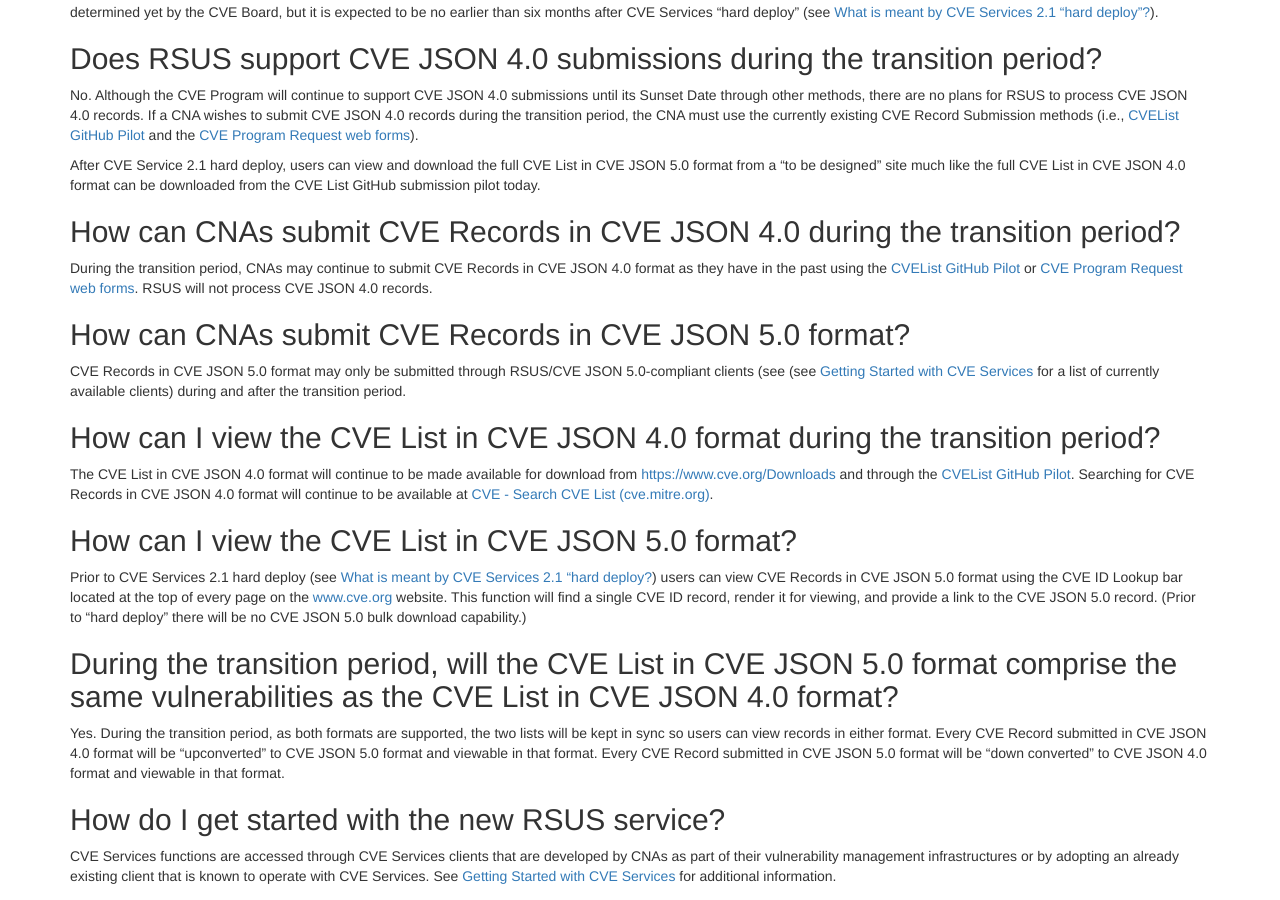
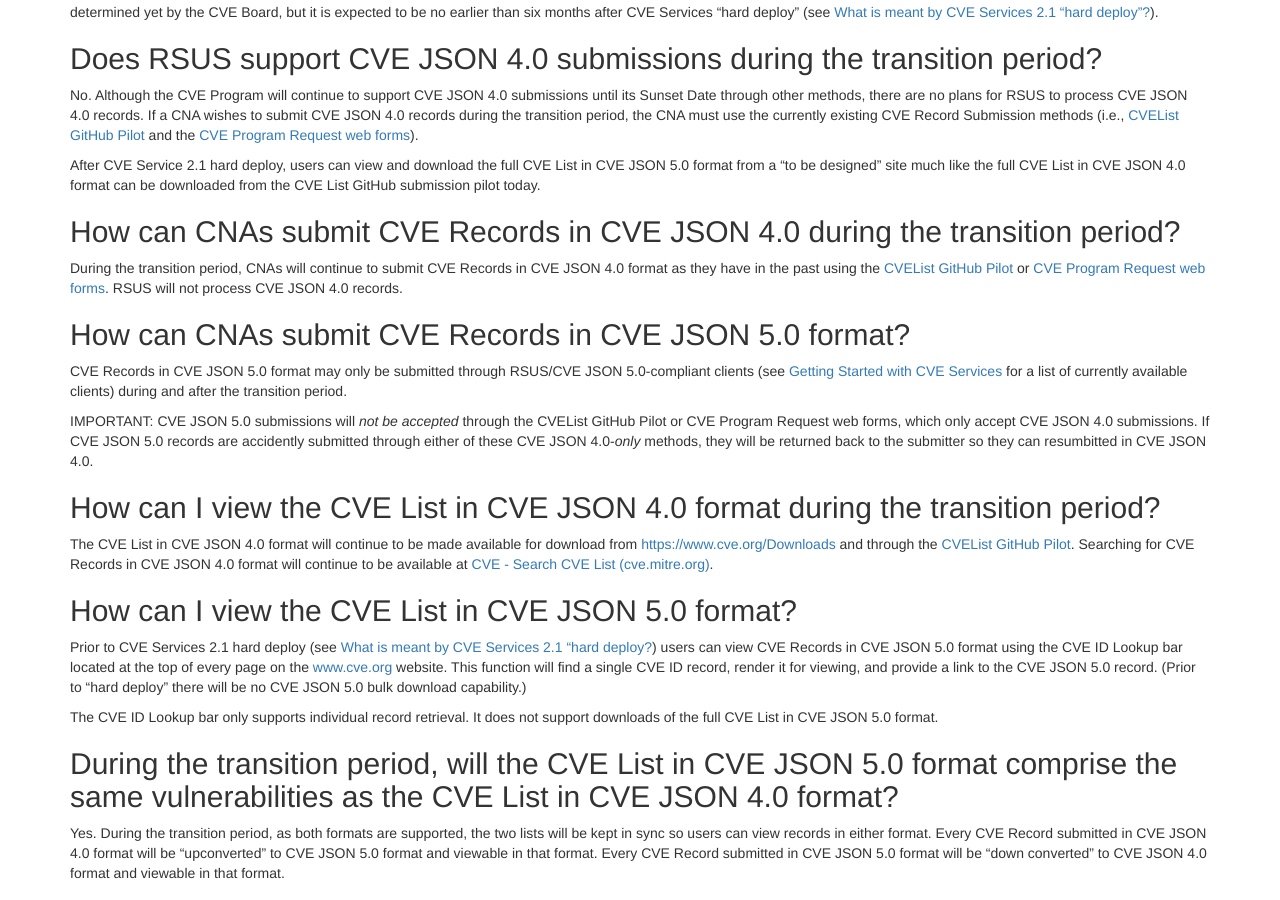
Before and after one commit to CVEProject/cveproject.github.io, a Jekyll site: the page built from automation-cve-services-faqs.md, in a window 1280 px wide and 900 px high, scrolled down 754 px. Built offline with Jekyll 4.4.1, drawn with Linux system fonts in a browser that asks for light colours; nearby versions of some CDN libraries.

Commit message:
Update automation-cve-services-faqs.md
Updated some the answers with additional information.

```diff
--- a/automation-cve-services-faqs.md
+++ b/automation-cve-services-faqs.md
@@ -36,11 +36,13 @@ After CVE Service 2.1 hard deploy, users can view and download the full CVE List
 
 ## How can CNAs submit CVE Records in CVE JSON 4.0 during the transition period?
 
-During the transition period, CNAs may continue to submit CVE Records in CVE JSON 4.0 format as they have in the past using the [CVEList GitHub Pilot](https://github.com/CVEProject/cvelist) or [CVE Program Request web forms](https://cveform.mitre.org/). RSUS will not process CVE JSON 4.0 records.
+During the transition period, CNAs will continue to submit CVE Records in CVE JSON 4.0 format as they have in the past using the [CVEList GitHub Pilot](https://github.com/CVEProject/cvelist) or [CVE Program Request web forms](https://cveform.mitre.org/). RSUS will not process CVE JSON 4.0 records.
 
 ## How can CNAs submit CVE Records in CVE JSON 5.0 format?
 
-CVE Records in CVE JSON 5.0 format may only be submitted through RSUS/CVE JSON 5.0-compliant clients (see (see [Getting Started with CVE Services](https://cveproject.github.io/automation-cve-services-getting-started) for a list of currently available clients) during and after the transition period.
+CVE Records in CVE JSON 5.0 format may only be submitted through RSUS/CVE JSON 5.0-compliant clients (see [Getting Started with CVE Services](https://cveproject.github.io/automation-cve-services-getting-started) for a list of currently available clients) during and after the transition period.
+
+IMPORTANT: CVE JSON 5.0 submissions will *not be accepted* through the CVEList GitHub Pilot or CVE Program Request web forms, which only accept CVE JSON 4.0 submissions. If CVE JSON 5.0 records are accidently submitted through either of these CVE JSON 4.0-*only* methods, they will be returned back to the submitter so they can resumbitted in CVE JSON 4.0.
 
 ## How can I view the CVE List in CVE JSON 4.0 format during the transition period?
 
@@ -49,6 +51,8 @@ The CVE List in CVE JSON 4.0 format will continue to be made available for downl
 ## How can I view the CVE List in CVE JSON 5.0 format?
 
 Prior to CVE Services 2.1 hard deploy (see [What is meant by CVE Services 2.1 “hard deploy?](https://cveproject.github.io/automation-cve-services-faqs#what-is-meant-by-cve-services-21-hard-deploy)) users can view CVE Records in CVE JSON 5.0 format using the CVE ID Lookup bar located at the top of every page on the [www.cve.org](https://www.cve.org/) website. This function will find a single CVE ID record, render it for viewing, and provide a link to the CVE JSON 5.0 record. (Prior to “hard deploy” there will be no CVE JSON 5.0 bulk download capability.)
+
+The CVE ID Lookup bar only supports individual record retrieval. It does not support downloads of the full CVE List in CVE JSON 5.0 format.
 
 ## During the transition period, will the CVE List in CVE JSON 5.0 format comprise the same vulnerabilities as the CVE List in CVE JSON 4.0 format?
 
```
